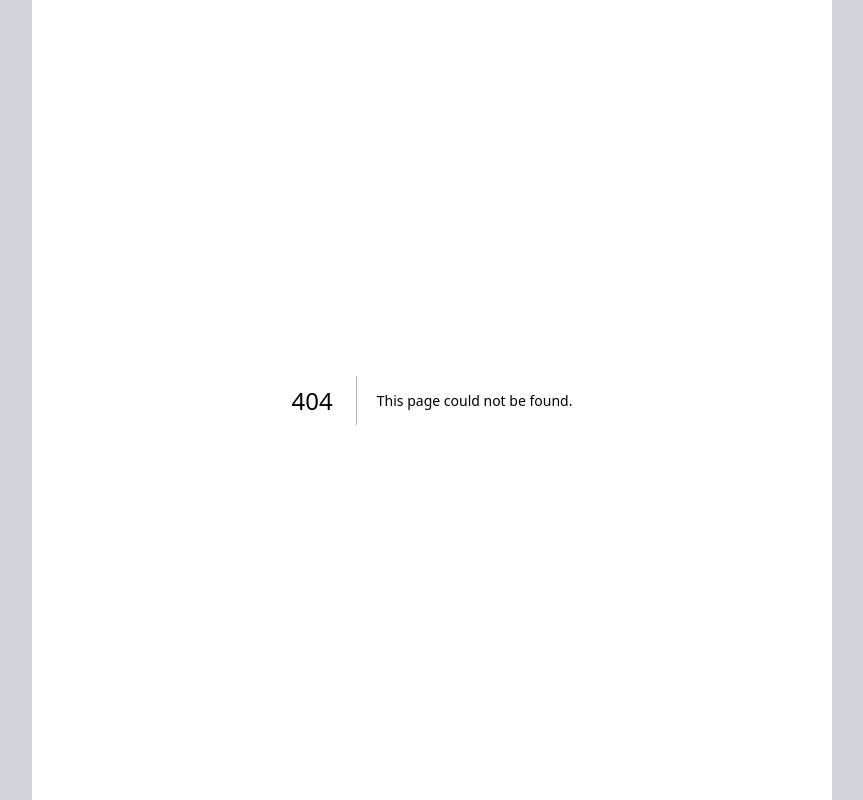
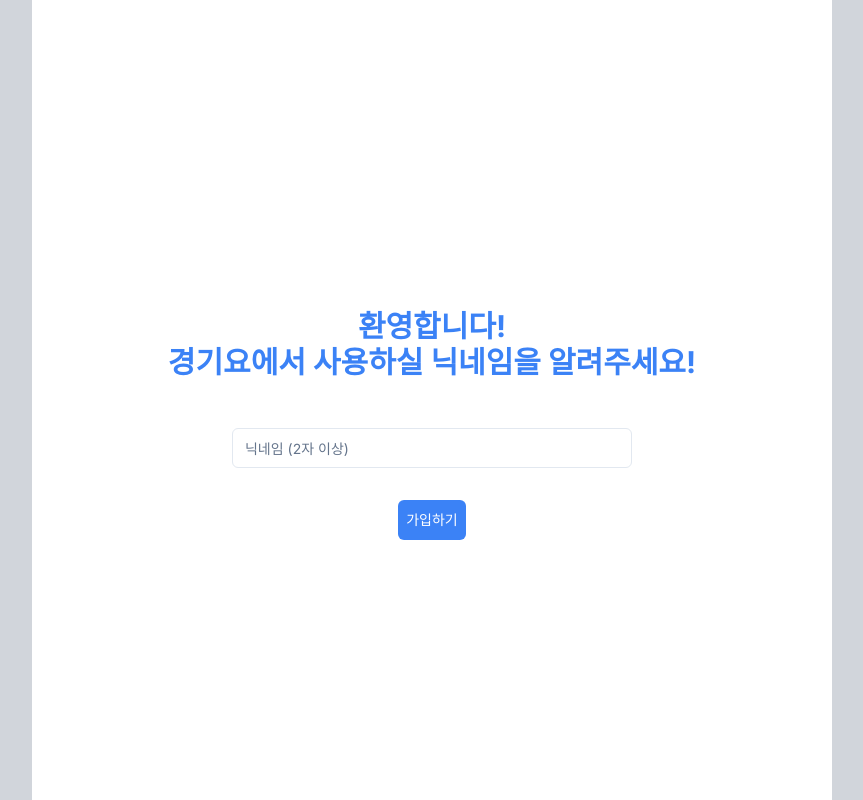
Before and after one commit to sscoderati/kyonggiyo, a Next.js app: page /signup in a window 1280 px wide. Before the commit this address had no page. Shown: the whole page, without its empty margins (208-1071 px from the left). Built offline with nearby package versions, Linux system fonts and the light colour scheme.

Commit message:
Feat: 회원가입 페이지 추가

```diff
--- /dev/null
+++ b/src/app/(auth)/signup/page.tsx
@@ -0,0 +1,74 @@
+"use client";
+
+import { useForm } from "react-hook-form";
+import { useRouter } from "next/navigation";
+import postUserSignUp from "@/apis/postUserSignUp";
+import { Button } from "@/components/ui/button";
+import { Form, FormMessage } from "@/components/ui/form";
+import { Input } from "@/components/ui/input";
+import type { SignUpFormSchemaType } from "@/schemas/SignUpFormSchema";
+import { SignUpFormSchema } from "@/schemas/SignUpFormSchema";
+import { zodResolver } from "@hookform/resolvers/zod";
+import { toast } from "sonner";
+import { useUserStore } from "@/store/UserStore";
+
+export default function SignUpPage() {
+  const { accountId } = useUserStore();
+  const router = useRouter();
+
+  const signUpForm = useForm<SignUpFormSchemaType>({
+    resolver: zodResolver(SignUpFormSchema),
+    defaultValues: {
+      username: "",
+    },
+  });
+
+  const handleSubmit = signUpForm.handleSubmit((data) => {
+    if (!accountId) {
+      return console.error("계정 정보가 없습니다.");
+    }
+    postUserSignUp({ accountId: accountId, nickname: data.username }).then(
+      (res) => {
+        if (res) {
+          toast.success("회원가입이 완료되었습니다! 😆");
+          router.replace("/login");
+        }
+        if (!res) {
+          toast.error("회원가입에 실패했습니다... 🥹");
+        }
+      },
+    );
+  });
+
+  return (
+    <div className={"mx-auto flex h-dvh w-2/3 flex-col justify-center"}>
+      <div className={"my-12 text-center text-3xl font-bold text-blue-500"}>
+        환영합니다! <br /> 경기요에서 사용하실 닉네임을 알려주세요!
+      </div>
+      <Form {...signUpForm}>
+        <form
+          onSubmit={handleSubmit}
+          className={"flex w-full flex-col items-center"}
+        >
+          <Input
+            className={"mx-auto w-[220px] md:w-[400px]"}
+            type={"text"}
+            placeholder={"닉네임 (2자 이상)"}
+            {...signUpForm.register("username")}
+          />
+          {signUpForm.formState.errors.username && (
+            <FormMessage className={"mt-4"}>
+              {signUpForm.formState.errors.username.message}
+            </FormMessage>
+          )}
+          <Button
+            type={"submit"}
+            className={"mx-auto mt-8 rounded-md bg-blue-500 p-2 text-white"}
+          >
+            가입하기
+          </Button>
+        </form>
+      </Form>
+    </div>
+  );
+}
```
